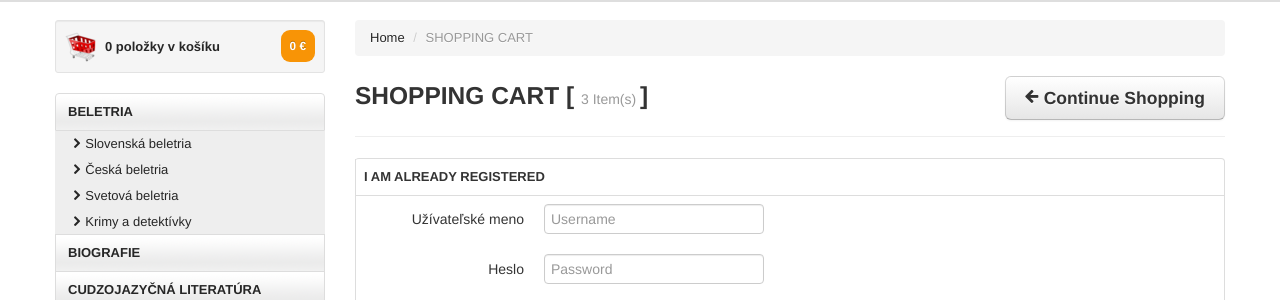
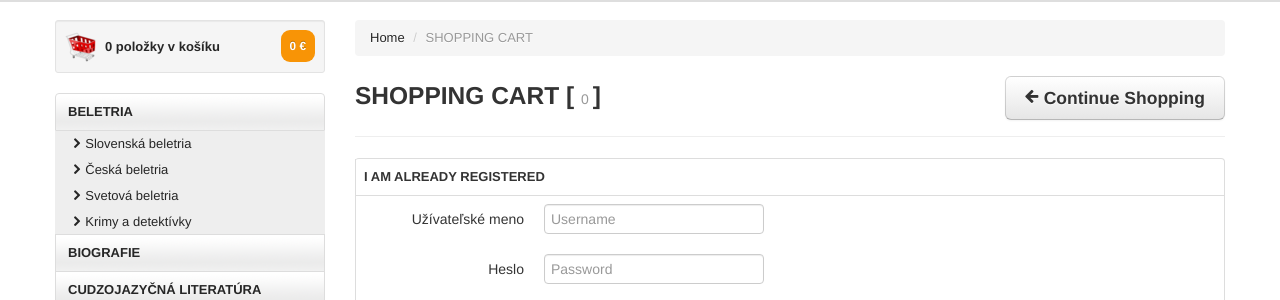
Before and after one commit to jagi113/book_store, a Django app: page /cart/summary in a window 1280 px wide. Shown: the part 127-427 px from the top of the page. Run offline with Django 4.2, Linux system fonts and the light colour scheme; some libraries are stand-ins or nearby versions.

Commit message:
minor fixes

```diff
--- a/cart/templates/cart/cart_summary.html
+++ b/cart/templates/cart/cart_summary.html
@@ -8,7 +8,7 @@
 		<li><a href="{% url 'books:index'%}">Home</a> <span class="divider">/</span></li>
 		<li class="active"> SHOPPING CART</li>
     </ul>
-	<h3>  SHOPPING CART [ <small>3 Item(s) </small>]<a href="{% url 'books:book_list'%}" class="btn btn-large pull-right"><i class="icon-arrow-left"></i> Continue Shopping </a></h3>
+	<h3>  SHOPPING CART [ <small> {{cart|length}} </small>]<a href="{% url 'books:book_list'%}" class="btn btn-large pull-right"><i class="icon-arrow-left"></i> Continue Shopping </a></h3>
 	<hr class="soft"/>
 	<table class="table table-bordered">
 		<tr><th> I AM ALREADY REGISTERED  </th></tr>
```
